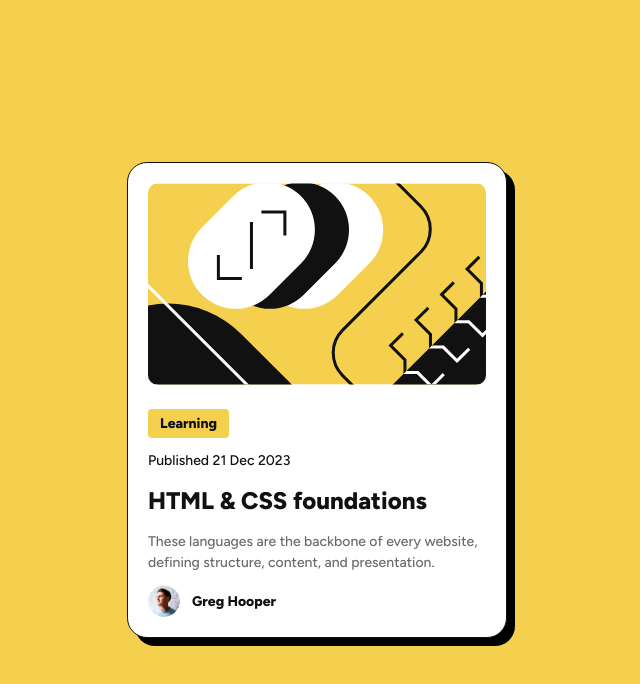
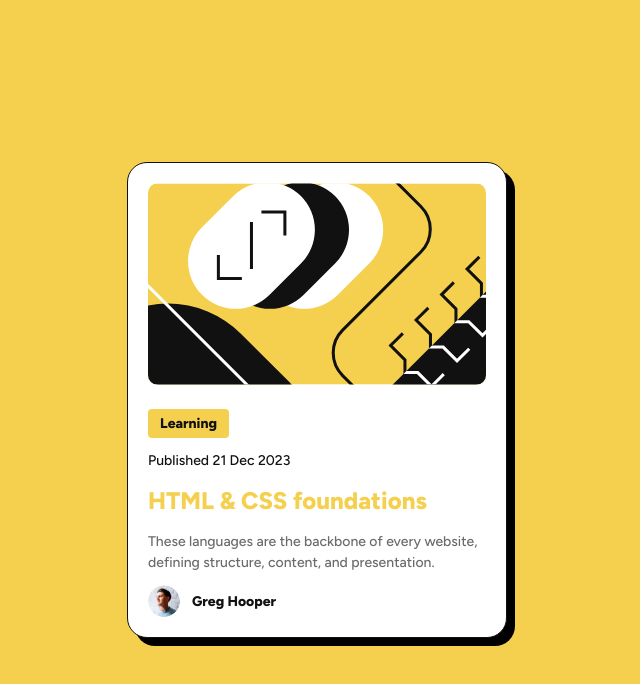
Before and after one commit to francis323/blog-card, a plain HTML site: page index.html in a window 1280 px wide. In both pictures the pointer is over the element "HTML & CSS foundations". Shown: the whole page, without its empty margins (323-963 px from the left). Drawn offline with Linux system fonts and the light colour scheme.

```diff
--- a/styles/style.css
+++ b/styles/style.css
@@ -30,6 +30,10 @@ h3{
     font-weight: 800;
     color: var(--Gray-blog-950);
 }
+h3:hover{
+    color: var(--Yellow-blog);
+    cursor: pointer;
+}
 
 
 .text-preset1{
```
Also changed, not shown: image.png (added), 2 other files.
